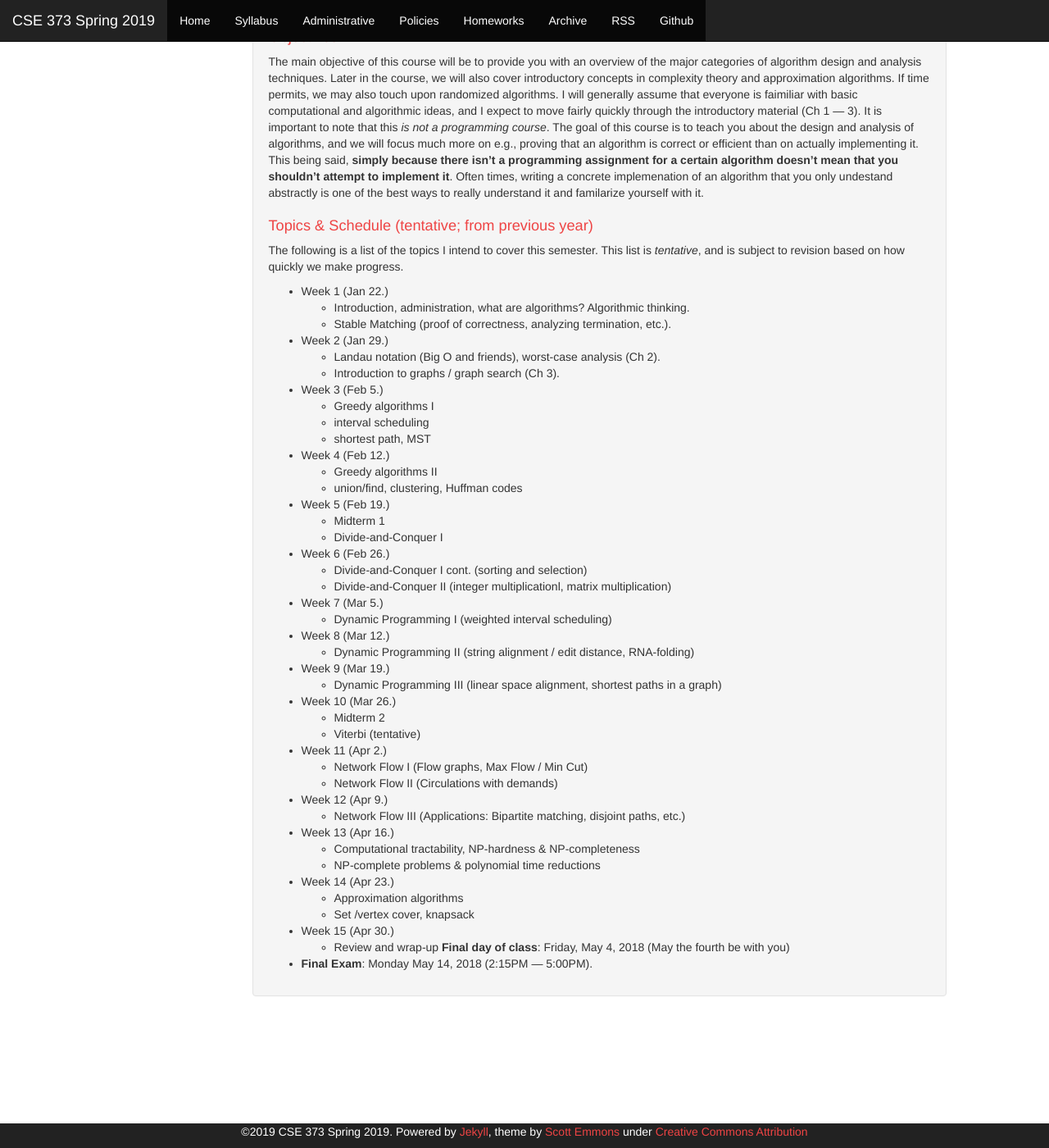
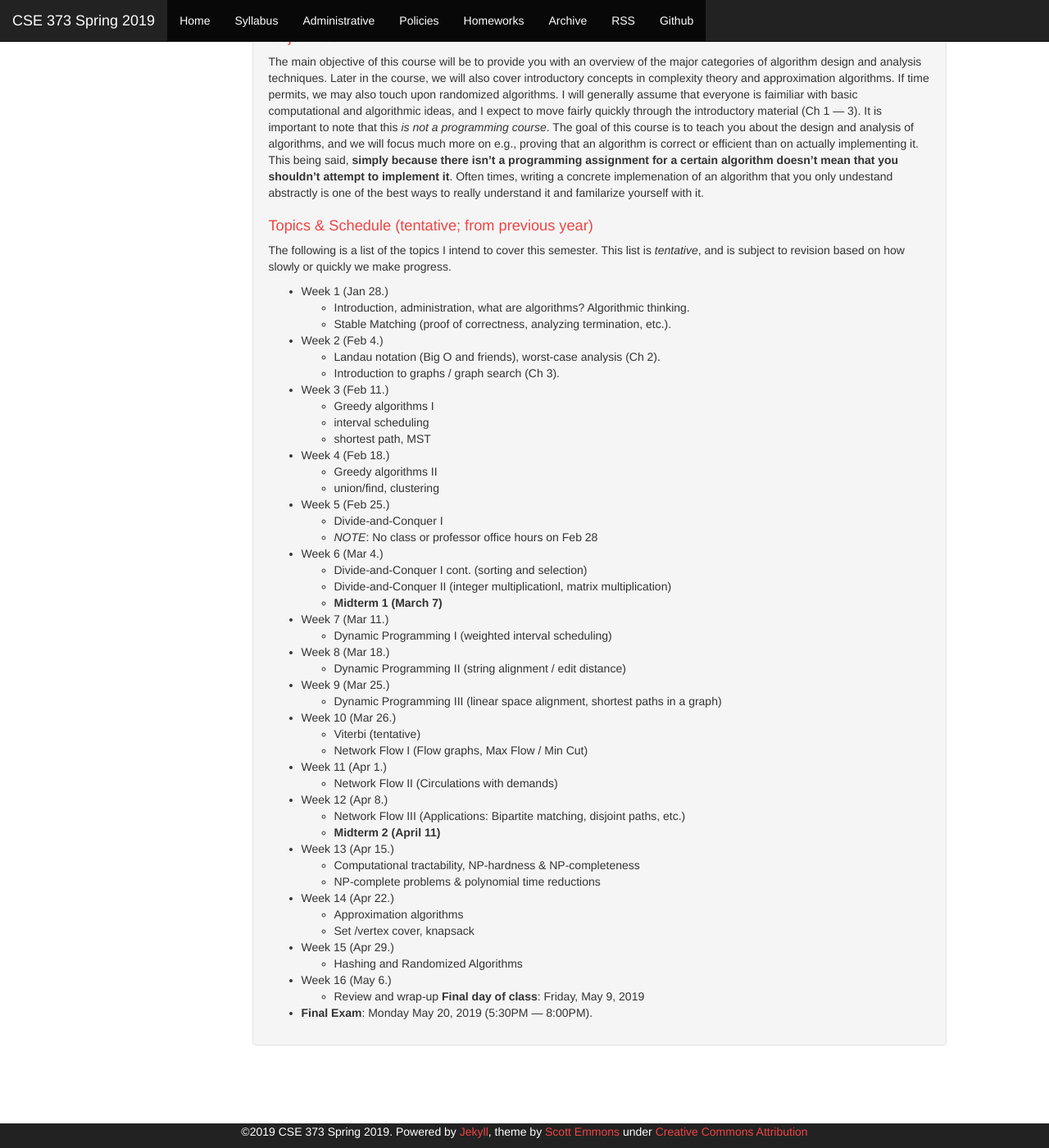
Before and after one commit to rob-p/CSE373S19, a Jekyll site: the page built from syllabus.md, in a window 1280 px wide and 1400 px high, scrolled down 805 px. Shown: the whole window at 82% size. Built offline with Jekyll 4.4.1, drawn with Linux system fonts in a browser that asks for light colours.

Commit message:
Update syllabus.md

```diff
--- a/syllabus.md
+++ b/syllabus.md
@@ -63,62 +63,66 @@ yourself with it.
 Topics & Schedule (tentative; from previous year)
 ====================================
 
-The following is a list of the topics I intend to cover this semester.  This list is _tentative_, and is subject to revision based on how quickly we make progress.
+The following is a list of the topics I intend to cover this semester.  This list is _tentative_, and is subject to revision based on how slowly or quickly we make progress.
 
-* Week 1 (Jan 22.)
+* Week 1 (Jan 28.)
    - Introduction, administration, what are algorithms? Algorithmic thinking.
    - Stable Matching (proof of correctness, analyzing termination, etc.).
 
-* Week 2 (Jan 29.)
+* Week 2 (Feb 4.)
    - Landau notation (Big O and friends), worst-case analysis (Ch 2).
    - Introduction to graphs / graph search (Ch 3).
 
-* Week 3 (Feb 5.)
+* Week 3 (Feb 11.)
    - Greedy algorithms I
    - interval scheduling
    - shortest path, MST
 
-* Week 4 (Feb 12.)
+* Week 4 (Feb 18.)
    - Greedy algorithms II
-   - union/find, clustering, Huffman codes
+   - union/find, clustering
 
-* Week 5 (Feb 19.)
-   - Midterm 1
+* Week 5 (Feb 25.)
    - Divide-and-Conquer I
+   - *NOTE*: No class or professor office hours on Feb 28
 
-* Week 6 (Feb 26.)
+* Week 6 (Mar 4.)
    - Divide-and-Conquer I cont. (sorting and selection)
    - Divide-and-Conquer II (integer multiplicationl, matrix multiplication)
+   - **Midterm 1 (March 7)**
 
-* Week 7 (Mar 5.)
+* Week 7 (Mar 11.)
    - Dynamic Programming I (weighted interval scheduling)
 
-* Week 8 (Mar 12.)
-   - Dynamic Programming II (string alignment / edit distance, RNA-folding)
+* Week 8 (Mar 18.)
+   - Dynamic Programming II (string alignment / edit distance)
 
-* Week 9 (Mar 19.)
+* Week 9 (Mar 25.)
    - Dynamic Programming III (linear space alignment, shortest paths in a graph)
 
 * Week 10 (Mar 26.)
-   - Midterm 2
    - Viterbi (tentative)
+   - Network Flow I (Flow graphs, Max Flow / Min Cut)
 
-* Week 11 (Apr 2.)
-   - Network Flow I (Flow graphs, Max Flow / Min Cut)
+* Week 11 (Apr 1.)
    - Network Flow II (Circulations with demands)
 
-* Week 12 (Apr 9.)
+* Week 12 (Apr 8.)
    - Network Flow III (Applications: Bipartite matching, disjoint paths, etc.)
+   - **Midterm 2 (April 11)**
 
-* Week 13 (Apr 16.)
+* Week 13 (Apr 15.)
    - Computational tractability, NP-hardness & NP-completeness
    - NP-complete problems & polynomial time reductions
 
-* Week 14 (Apr 23.)
+* Week 14 (Apr 22.)
    - Approximation algorithms
    - Set /vertex cover, knapsack
 
-* Week 15 (Apr 30.)
-  - Review and wrap-up **Final day of class**: Friday, May 4, 2018 (May the fourth be with you)
+* Week 15 (Apr 29.)
+  - Hashing and Randomized Algorithms
 
-* **Final Exam**: Monday May 14, 2018 (2:15PM &mdash; 5:00PM).
+* Week 16 (May 6.)
+  - Review and wrap-up **Final day of class**: Friday, May 9, 2019
+
+* **Final Exam**: Monday May 20, 2019 (5:30PM &mdash; 8:00PM).
```
